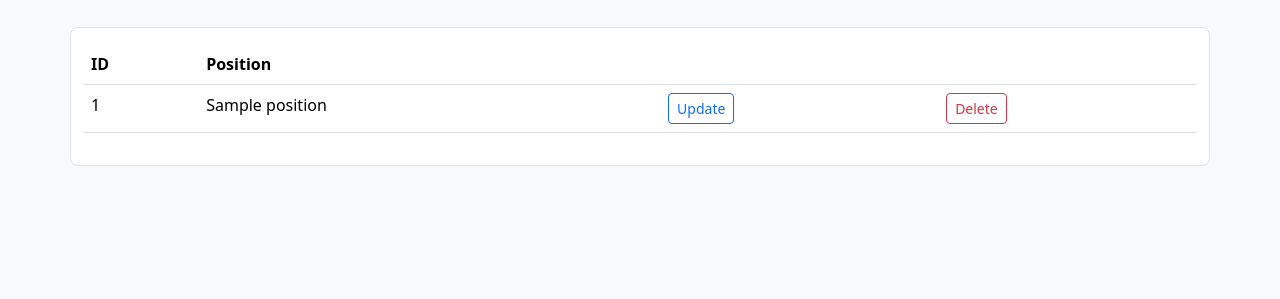
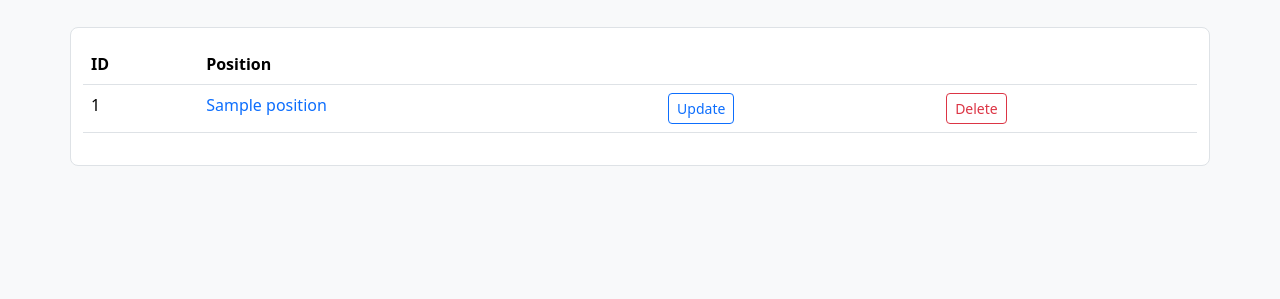
Before and after one commit to mykytaso/task-manager, a Django app: page /positions/ in a window 1280 px wide. Shown: the part 143-442 px from the top of the page. Run offline with Django 5.2, Linux system fonts and the light colour scheme; a user stored in the database is signed in; tables that the repository leaves empty hold one stand-in row (values such as "Sample post").

Commit message:
Add text-primary and fw-medium to position name

```diff
--- a/templates/task_manager/position_list.html
+++ b/templates/task_manager/position_list.html
@@ -35,7 +35,7 @@
                 {% for position in position_list %}
                   <tr>
                     <td>{{ position.id }}</td>
-                    <td>{{ position.name }}</td>
+                    <td class="text-primary fw-medium">{{ position.name }}</td>
                     <td><a class="btn btn-outline-primary btn-sm" href="{% url "task_manager:position-update" pk=position.id %}">Update</a></td>
                     <td><a class="btn btn-outline-danger btn-sm" href="{% url "task_manager:position-delete" pk=position.id %}">Delete</a></td>
                   </tr>
```
